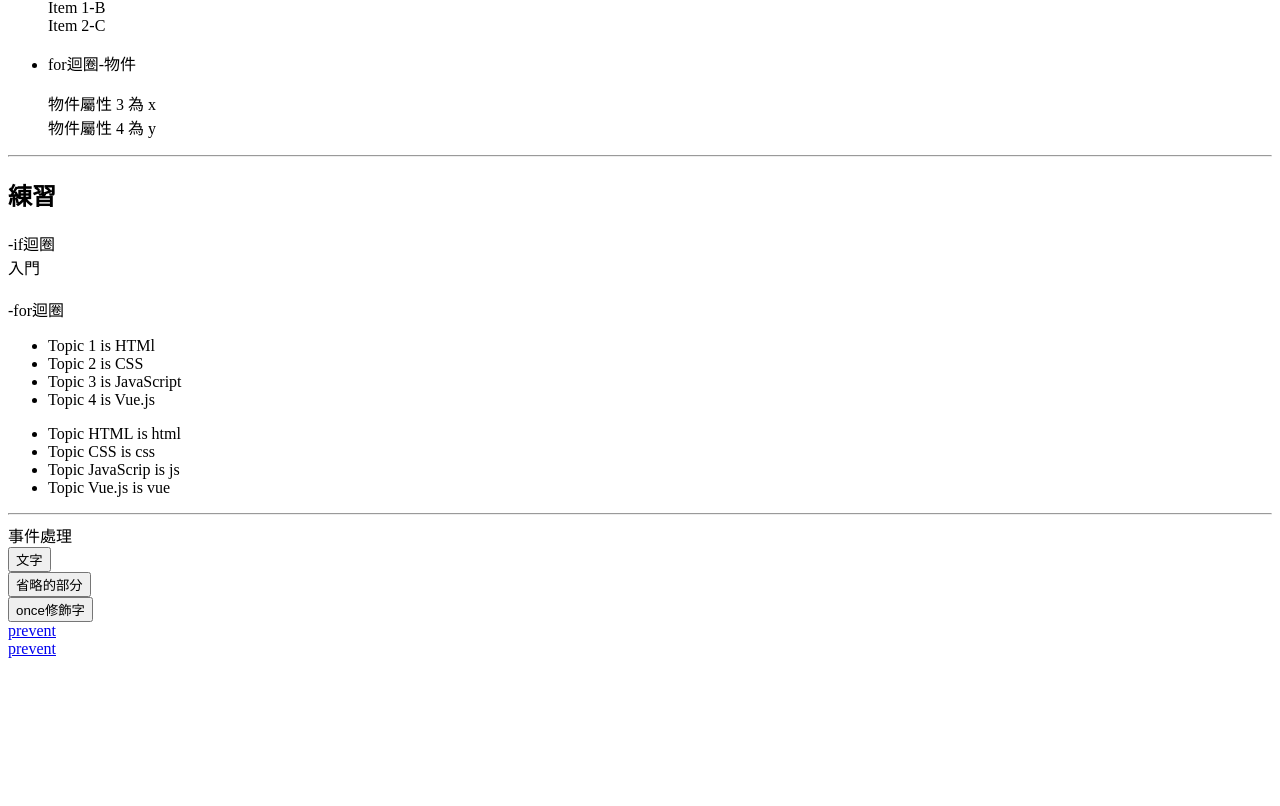
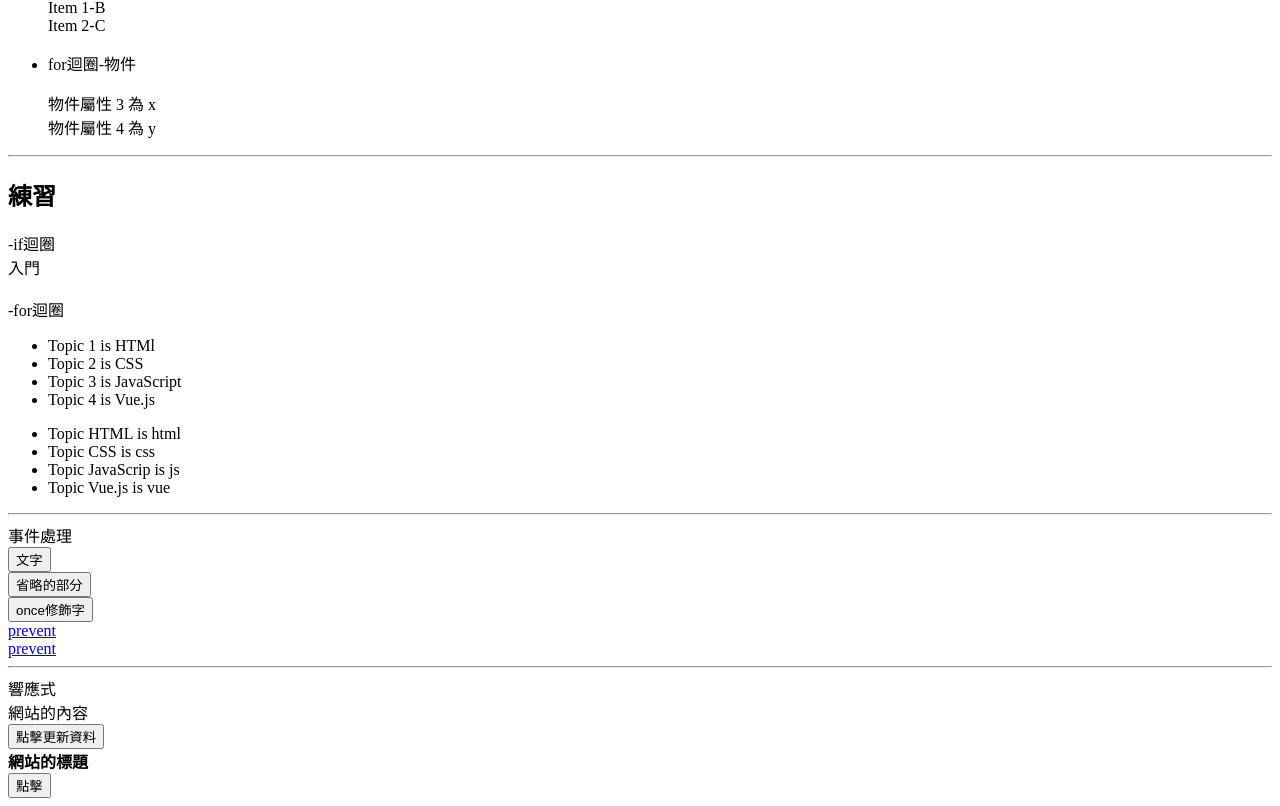
Before and after one commit to imjiaobin/vue-learning, a Vue app: page / in a window 1280 px wide. Shown: the part 709-1515 px from the top of the page. Before the commit the page ends 1375 px from the top, so only its background shows below. Built offline with nearby package versions, Linux system fonts and the light colour scheme.

Commit message:
響應式狀態完成

```diff
--- a/src/App.vue
+++ b/src/App.vue
@@ -29,6 +29,18 @@
 
     let mouseoverHandler = function(){
         console.log("Mouse over");
+    };
+
+    //響應式狀態
+    import {ref} from "vue";
+    let content = ref("網站的內容");
+    let responsive_status = function(){
+        content.value = "新的網站內容";
+    };
+    let state = ref({title:"網站的標題",className:"title"});
+    let responsive_handler = function(){
+        state.value.title = "新的網站標題";
+        state.value.className = "title highlight";
     };
 </script>
 <template>
@@ -151,6 +163,7 @@
     <div>
         <div>事件處理</div>
         <button v-on:click="handler">文字</button><br>
+        <!-- v-on:事件名稱 = "要去觸發的函式名稱" -->
         <!-- 點擊這個標籤,就會去執行對應的handler事件 -->
         <button
             @click="clickHandler"
@@ -171,6 +184,16 @@
         >prevent</a>
         <!-- 也可以用來阻擋函式,只要在後方加上 = "函式"就好 -->
     </div>
+<hr>
+    <div>
+        <div>響應式</div>
+        <div>{{ content }}</div>
+        <button @click="responsive_status">點擊更新資料</button>
+
+
+        <div :class = "state.className">{{state.title}}</div>
+        <button @click="responsive_handler">點擊</button>
+    </div>
 </template>
 
 <style scoped>
@@ -178,4 +201,7 @@
     .content{color:rgb(13, 13, 149)}
     .dark{color:grey}
     .light{color:lightgray}
+
+    .title{font-weight:bold;}
+    .highlight{color:red;}
 </style>
```
Also changed, not shown: 響應式狀態.txt (added).
